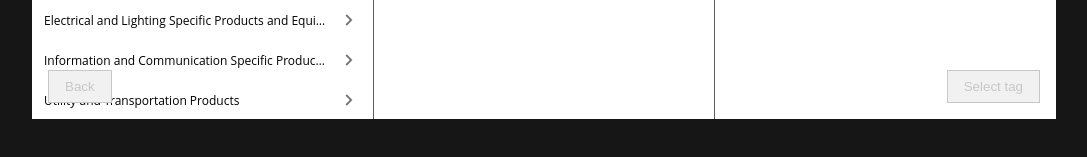
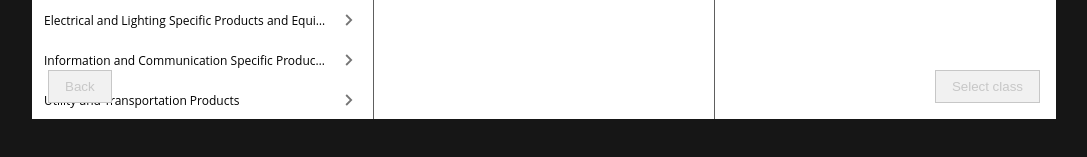
Before and after one commit to zmm2025/react-testing-app, a React (Create React App) app: page / in a window 1280 px wide. Shown: the part 601-758 px from the top of the page, without its empty margins (96-1183 px from the left). Built offline with nearby package versions, Linux system fonts and the light colour scheme.

Commit message:
rename tag to class

```diff
--- a/src/components/ClassSelector/ClassSelector.js
+++ b/src/components/ClassSelector/ClassSelector.js
@@ -146,7 +146,7 @@ export default function ClassSelector() {
                 />
                 <FixedButton
                     type="filled"
-                    text="Select tag"
+                    text="Select class"
                     onClick={stageClass}
                     enabled={classesAreSelected}
                     xSide="right"
```
